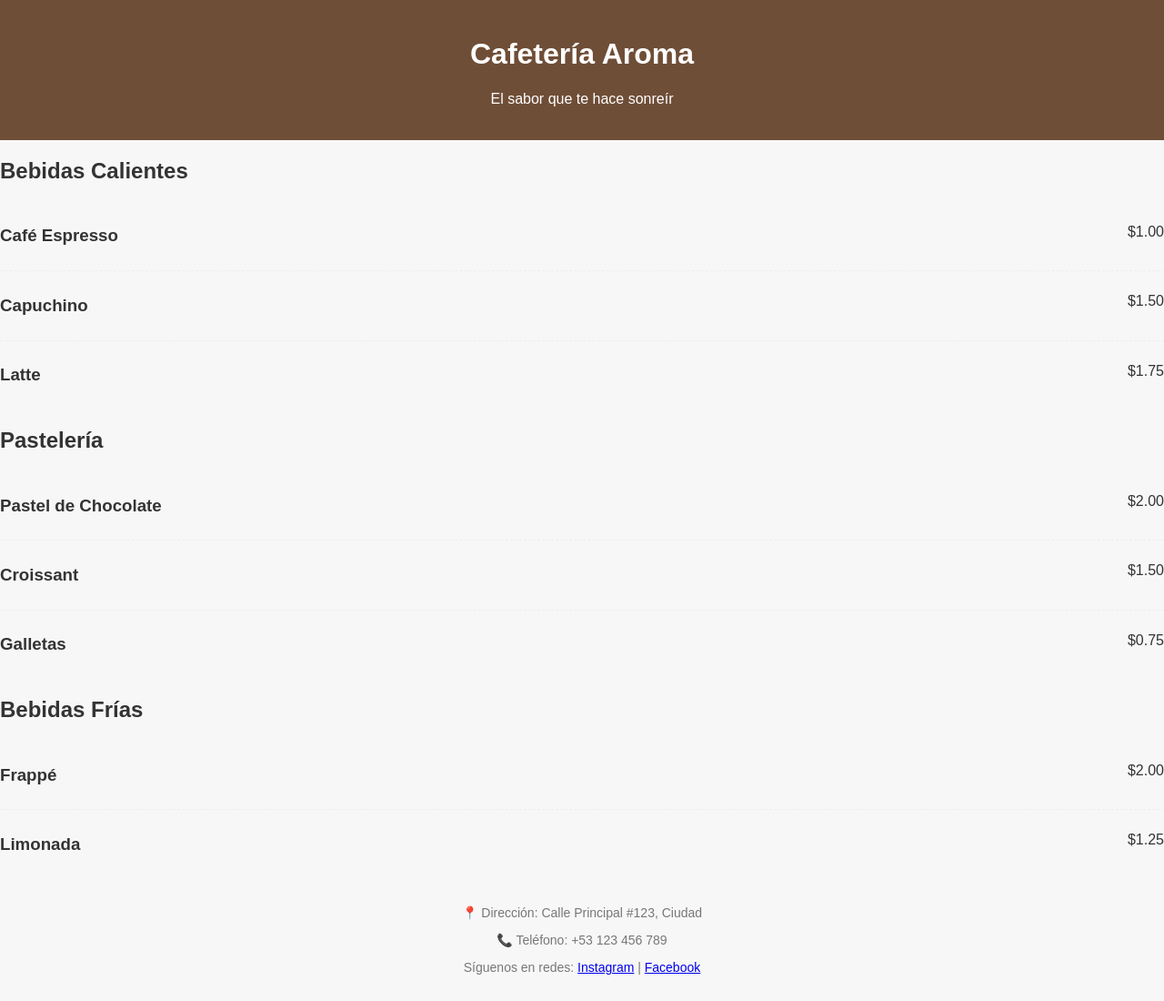
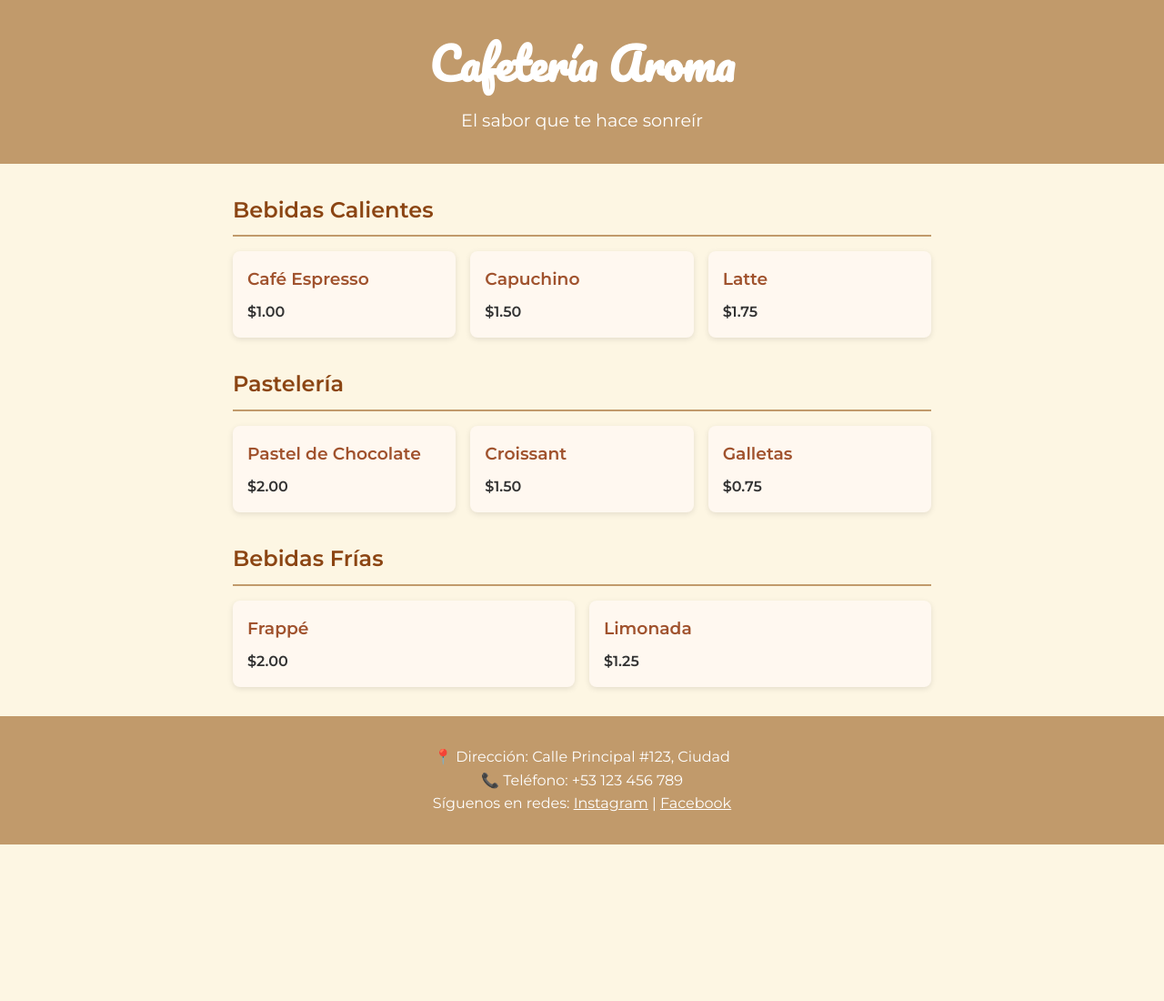
Before and after one commit to gmail1999/menus, a plain HTML site: page index.html in a window 1280 px wide. Shown: the whole page at 91% size. After the commit the page ends 928 px from the top, so only its background shows below. Drawn offline with Linux system fonts and the light colour scheme.

Commit message:
Refactor CSS styles for layout and design

```diff
--- a/style.css
+++ b/style.css
@@ -1,45 +1,110 @@
-body {
-    font-family: Arial, sans-serif;
+/* Reset básico */
+* {
     margin: 0;
     padding: 0;
-    background: #f7f7f7;
+    box-sizing: border-box;
+}
+
+body {
+    font-family: 'Montserrat', sans-serif;
+    background: #fdf6e3;
+    color: #333;
+    line-height: 1.6;
+}
+
+/* HEADER */
+header {
+    text-align: center;
+    padding: 2rem 1rem;
+    background: #c19a6b;
+    color: #fff;
+}
+
+header h1 {
+    font-family: 'Pacifico', cursive;
+    font-size: 3rem;
+    margin-bottom: 0.5rem;
+}
+
+header p {
+    font-size: 1.2rem;
+}
+
+/* MENÚ */
+.menu {
+    max-width: 800px;
+    margin: 2rem auto;
+    padding: 0 1rem;
+}
+
+.menu h2 {
+    margin-bottom: 1rem;
+    color: #8b4513;
+    border-bottom: 2px solid #c19a6b;
+    padding-bottom: 0.5rem;
+}
+
+.items {
+    display: flex;
+    flex-wrap: wrap;
+    gap: 1rem;
+    margin-bottom: 2rem;
+}
+
+.item {
+    flex: 1 1 calc(33% - 1rem);
+    background: #fff8f0;
+    border-radius: 8px;
+    padding: 1rem;
+    box-shadow: 0 2px 6px rgba(0,0,0,0.1);
+    transition: transform 0.2s ease;
+}
+
+.item:hover {
+    transform: scale(1.05);
+}
+
+.item h3 {
+    margin-bottom: 0.5rem;
+    color: #a0522d;
+}
+
+.item p {
+    font-weight: 600;
     color: #333;
 }
 
-header {
-    background: #6f4e37;
-    color: white;
-    padding: 20px;
+/* FOOTER */
+footer {
     text-align: center;
+    padding: 2rem 1rem;
+    background: #c19a6b;
+    color: #fff;
+    margin-top: 2rem;
 }
 
-.categoria {
-    background: white;
-    margin: 15px;
-    padding: 15px;
-    border-radius: 8px;
+footer a {
+    color: #fff;
+    text-decoration: underline;
 }
 
-.categoria h2 {
-    margin-top: 0;
-    border-bottom: 1px solid #ddd;
-    padding-bottom: 5px;
+/* RESPONSIVE */
+@media (max-width: 768px) {
+    .item {
+        flex: 1 1 calc(50% - 1rem);
+    }
 }
 
-.item {
-    display: flex;
-    justify-content: space-between;
-    padding: 8px 0;
-    border-bottom: 1px dashed #eee;
+@media (max-width: 480px) {
+    .item {
+        flex: 1 1 100%;
+    }
+
+    header h1 {
+        font-size: 2.2rem;
+    }
+
+    header p {
+        font-size: 1rem;
+    }
 }
-
-.item:last-child {
-    border-bottom: none;
-}
-
-footer {
-    text-align: center;
-    padding: 15px;
-    font-size: 14px;
-    color: #777;
-}
```
